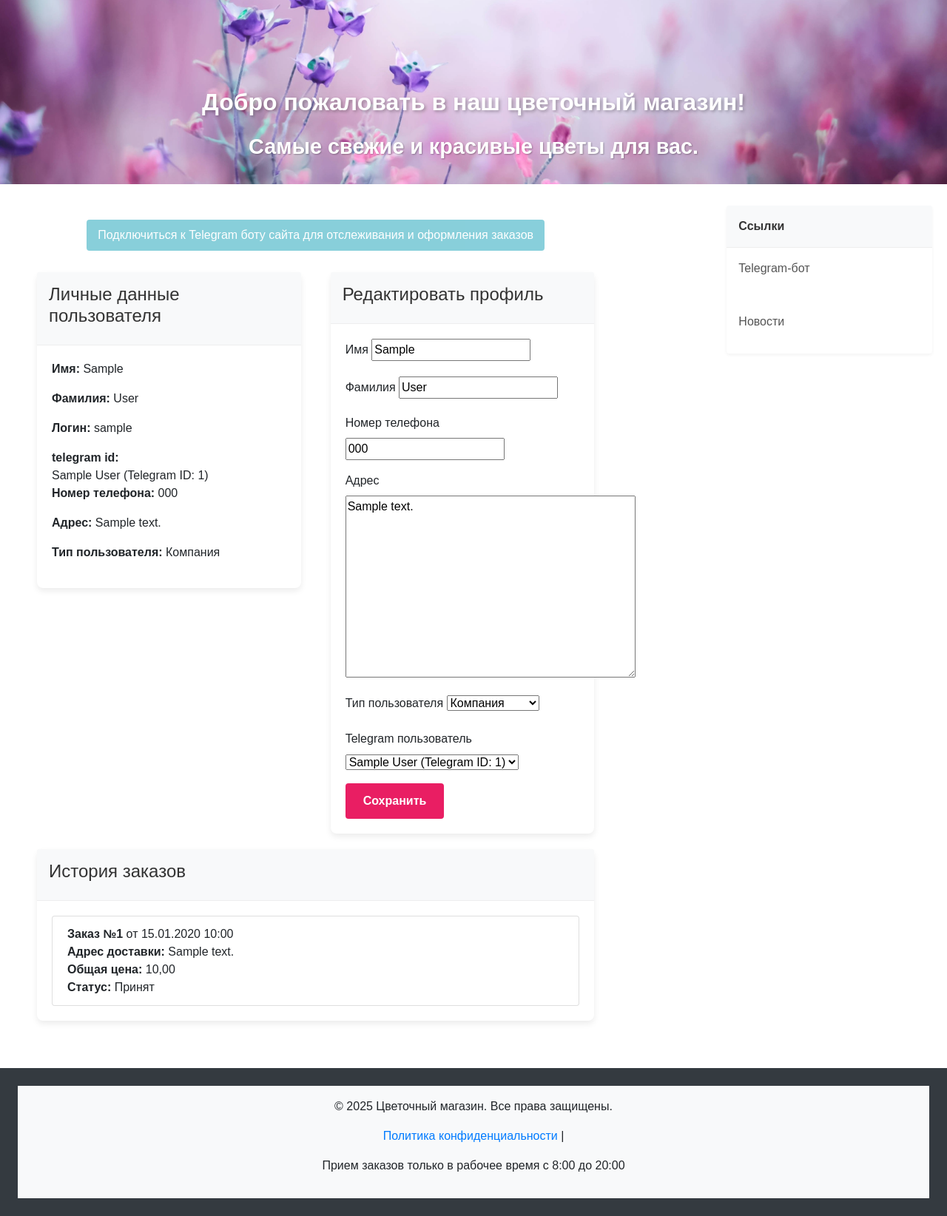
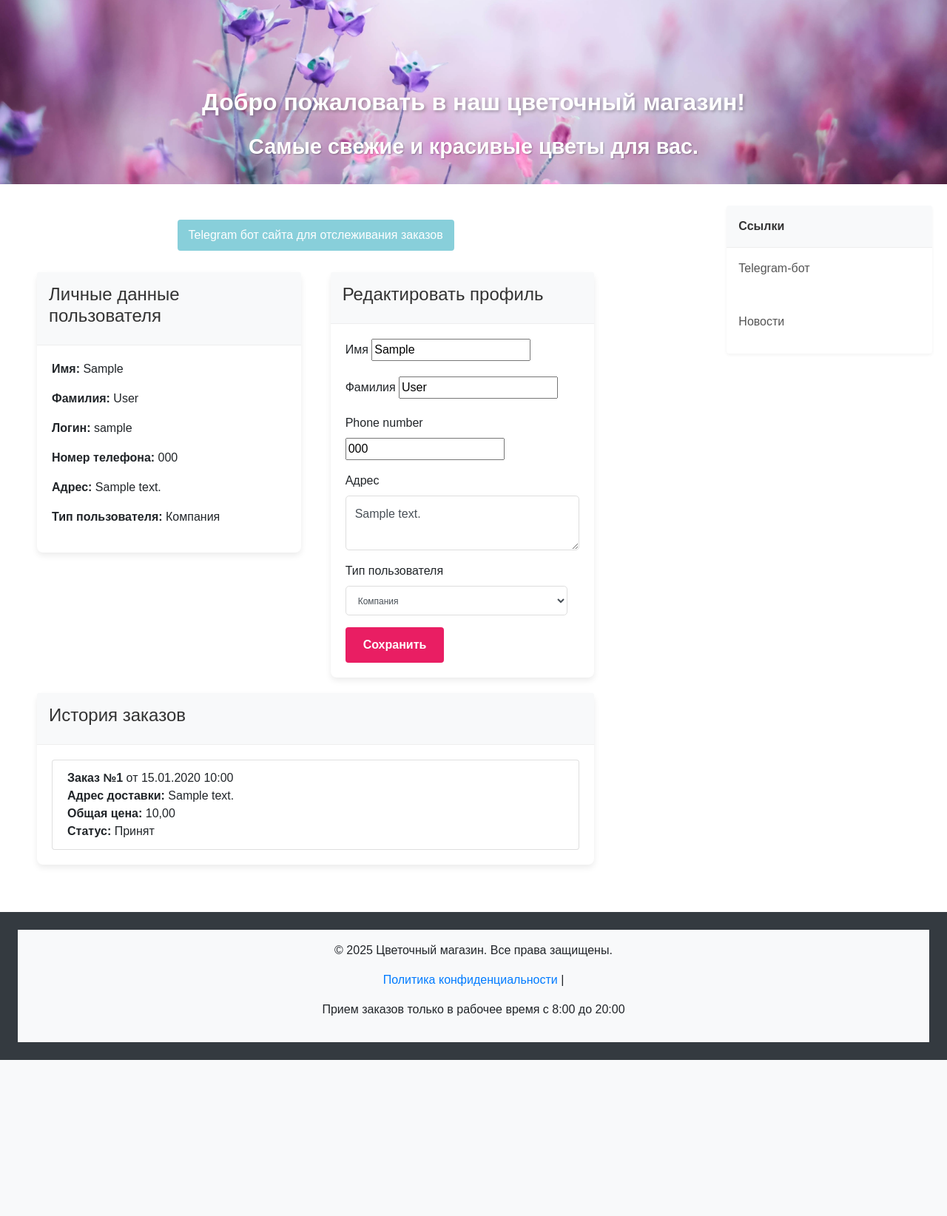
Before and after one commit to Sophiya-ai/FlowerDelivery, a Django app: page /order_history/ in a window 1280 px wide. Shown: the part 73-1717 px from the top of the page at 74% size. After the commit the page ends 1506 px from the top, so only its background shows below. Run offline with Django 5.2, Linux system fonts and the light colour scheme; a user stored in the database is signed in; tables that the repository leaves empty hold one stand-in row (values such as "Sample post"); some libraries are stand-ins or nearby versions.

Commit message:
corrected order_history page for data input

```diff
--- a/website/shop/forms.py
+++ b/website/shop/forms.py
@@ -26,7 +26,6 @@ class UserProfileCreationForm(UserCreationForm):
     )
 
     class Meta(UserCreationForm.Meta):
-        model = UserProfile
         fields = UserCreationForm.Meta.fields + (
             'phone_number', 'address', 'type_of_user', 'first_name', 'last_name')  # Добавляем поля в форму
 
@@ -43,6 +42,24 @@ class UserProfileCreationForm(UserCreationForm):
 class UserFormInOrderHistory(ModelForm):
     first_name = forms.CharField(max_length=150, label='Имя')
     last_name = forms.CharField(max_length=150, label='Фамилия')
+    telegram_user = forms.CharField(widget=forms.HiddenInput())
+    phone_number = PhoneNumberField(
+        widget=TextInput(attrs={'class': 'form-control'}))
+    address = forms.CharField(widget=
+                              forms.Textarea(attrs={'rows': 2, 'cols': 10, 'class': 'form-control'}),
+                              # размер текстового поля в attrs
+                              required=False, label="Адрес")
+    type_of_user = forms.ChoiceField(
+        choices=[
+            ('company', 'Компания'),
+            ('individual', 'Частное лицо')
+        ],
+        label="Тип пользователя",
+        widget=forms.Select(attrs={
+            'class': 'form-control',  # Класс для стилизации
+            'style': 'width: 300px; height: 40px; font-size: 12px'  # Устанавливаем ширину и размер шрифта
+        })
+    )
 
     class Meta:
         model = UserProfile
--- a/website/templates/shop/order_history.html
+++ b/website/templates/shop/order_history.html
@@ -8,9 +8,8 @@
 {% block content %}
     <main class="container-fluid">
         <div class="container mt-4">
-
             <div class="text-center mb-4">
-                <a href="{{ telegram_bot_url }}" class="btn btn-info btn-blinking btn-bordered">Подключиться к Telegram боту сайта для отслеживания и оформления заказов</a>
+                <a href="{{ telegram_bot_url }}" class="btn btn-info btn-blinking btn-bordered">Telegram бот сайта для отслеживания заказов</a>
             </div>
 
             <div class="row">
@@ -23,7 +22,6 @@
                             <p><strong>Имя:</strong> {{ user.first_name }}</p>
                             <p><strong>Фамилия:</strong> {{ user.last_name }}</p>
                             <p><strong>Логин:</strong> {{ user.username }}</p>
-                            <strong>telegram id:</strong> {{ user.telegram_user }}
                             <p><strong>Номер телефона:</strong> {{ user.phone_number }}</p>
                             <p><strong>Адрес:</strong> {{ user.address }}</p>
                             <p><strong>Тип пользователя:</strong> {{ user.get_type_of_user_display }}</p>
@@ -42,7 +40,11 @@
 
                                 {% for field in form %}
                                     <div class="form-group mb-3">
-                                         <label for="{{ field.id_for_label }}">{{ field.label }}</label>
+                                         {% if field.label != "Telegram user" %}
+                                            <label for="{{ field.id_for_label }}">
+                                                {{ field.label }}
+                                            </label>
+                                        {% endif %}
                                         {{ field }}
                                         {% if field.errors %}
                                             <div class="alert alert-danger mt-2">
```
